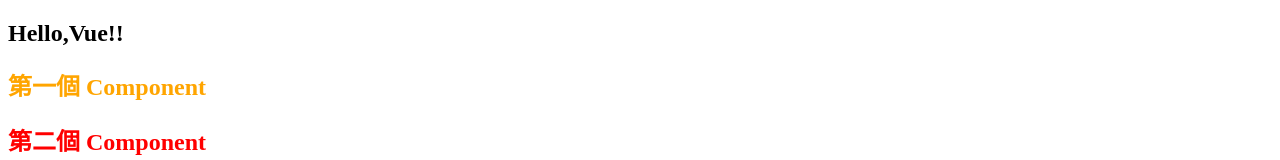
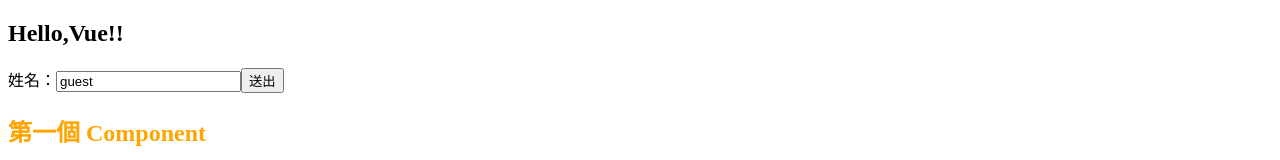
Before and after one commit to pananchi/vue-new, a Vue app: page / in a window 1280 px wide. Shown: the top 160 px of the page. Built offline with nearby package versions, Linux system fonts and the light colour scheme.

Commit message:
事件綁定 - Submit

```diff
--- a/src/App.vue
+++ b/src/App.vue
@@ -3,6 +3,7 @@
 import BindingComponent from "./components/BindingComponent.vue";
 import BindingDemo from "./components/BindingDemo.vue";
 import CountComponent from "./components/CountComponent.vue";
+import EventBinding from "./components/EventBinding.vue";
 import FirstComponent from "./components/FirstComponent.vue";
 import SecondComponent from "./components/SecondComponent.vue";
 import ThirdComponent from "./components/ThirdComponent.vue";
@@ -12,6 +13,7 @@
 
 <template>
   <h2>Hello,Vue!!</h2>
+  <EventBinding />
   <FirstComponent />
   <SecondComponent />
   <ThirdComponent />
--- /dev/null
+++ b/src/components/EventBinding.vue
@@ -0,0 +1,37 @@
+<script setup>
+import { ref } from 'vue';
+
+const userName = ref('guest');
+
+const submitHandler = () => {
+  if (userName.value.trim().length === 0) {
+    alert(`請先輸入 ${userName.value}`);
+    return;
+  }
+ alert(`資料送出 ${userName.value}`);
+};
+
+// const submitHandler = event => {
+//   if (userName.value.trim().length === 0) {
+//     event.preventDefault(); // 阻止表單提交
+//     alert(`請先輸入 ${userName.value}`);
+//     return;
+//   }
+//  alert(`資料送出 ${userName.value}`);
+// };
+</script>
+
+<template>
+  <div>
+
+    <form action="/do" @submit.prevent="submitHandler">
+      <label for="name">姓名：</label>
+      <input type="text" name="name" v-model="userName" />
+      <button type="submit">送出</button>
+    </form>
+  </div>
+</template>
+
+<style lang="css" scoped>
+
+</style>
```
